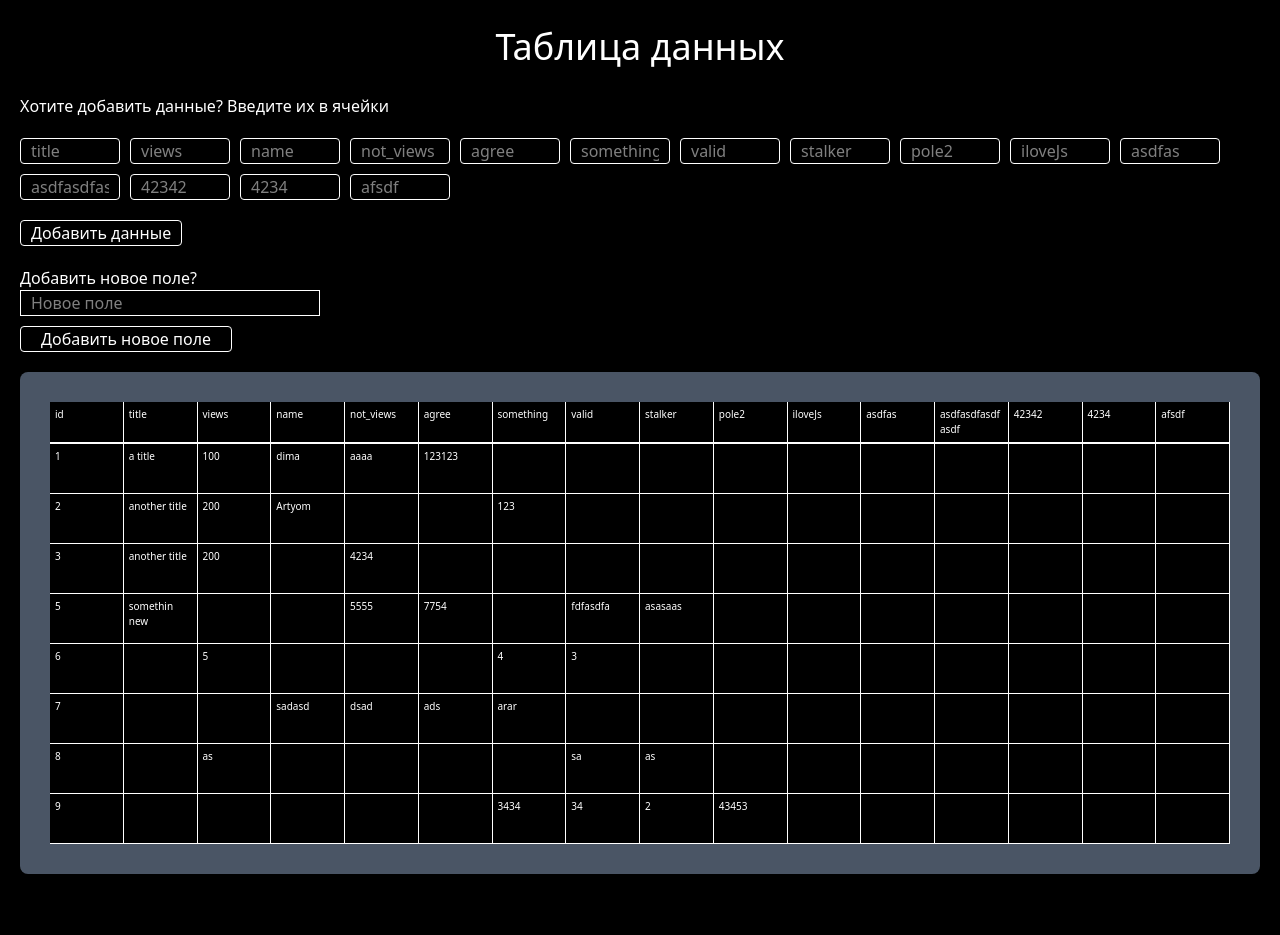
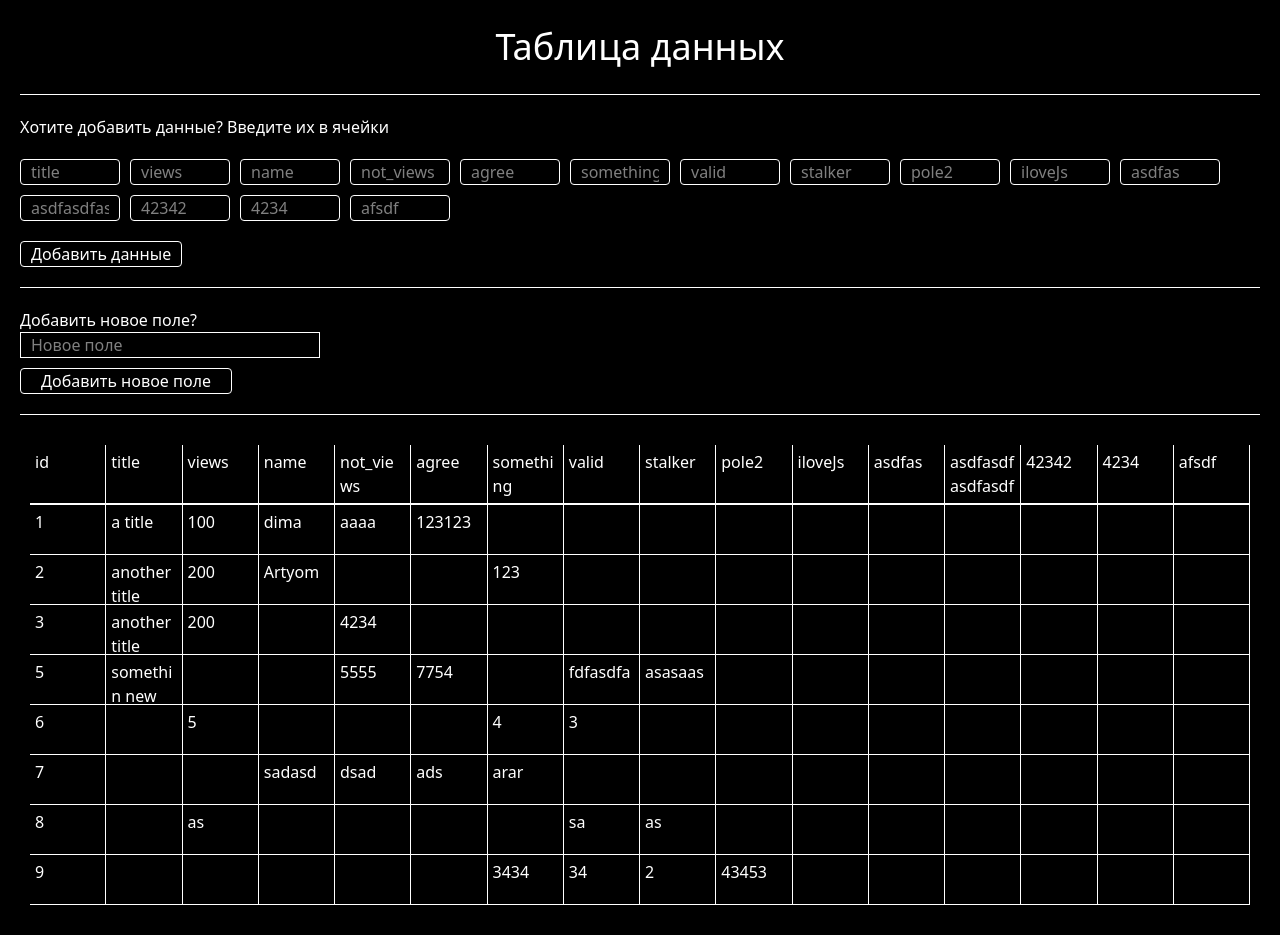
Before and after one commit to Medivero/anotheroneproject, a React (Vite) app: page / in a window 1280 px wide. Before the commit the page ends 894 px from the top, so only its background shows below. Built offline with nearby package versions, Linux system fonts and the light colour scheme; data requests are answered from the project's data file.

Commit message:
Adaptive styles

```diff
--- a/backend/db.json
+++ b/backend/db.json
@@ -104,6 +104,12 @@
     {
       "id": "19",
       "valid": "ф"
+    },
+    {
+      "id": "20"
+    },
+    {
+      "id": "21"
     }
   ]
 }
--- a/src/pages/MainPage/MainPage.tsx
+++ b/src/pages/MainPage/MainPage.tsx
@@ -3,6 +3,7 @@ import { getData } from "../../services/getData";
 import TableData from "../../widgets/table";
 import { useForm } from "react-hook-form";
 import postData from "../../services/postData";
+import Header from "../../widgets/Header";
 
 function ResolveData({setDbData, setKeys,setAddDataRequset}: any) {
   getData()
@@ -56,12 +57,12 @@ function MainPage() {
     newKeys.push(pole);
     setKeys(newKeys);
   };
+
   return (
     <>
       <div className="p-[20px] flex flex-col gap-[20px]">
-        <div className="w-full flex justify-center">
-          <span className="text-[36px]">Таблица данных</span>
-        </div>
+        <Header></Header>
+        <div className="border-b"></div>
         <span>Хотите добавить данные? Введите их в ячейки</span>
         <div className="flex gap-[20px]">
           {keys ? (
@@ -92,9 +93,12 @@ function MainPage() {
               </button>
             </form>
           ) : (
-            ""
+            <>
+            <div>Загрузка полей...</div>
+            </>
           )}
         </div>
+        <div className="border-b"></div>
         <div className="flex flex-col">
           <span>Добавить новое поле?</span>
           <form
@@ -113,8 +117,11 @@ function MainPage() {
             </button>
           </form>
         </div>
-        <div className="p-[30px] bg-gray-600 rounded-lg">
+        <div className="border-b "></div>
+        <div className="lg:p-[10px] rounded-lg">
+          {dbData ?
           <TableData dbData={dbData}></TableData>
+         : <span>Загрузка данных</span>}
         </div>
       </div>
     </>
--- /dev/null
+++ b/src/widgets/Header.tsx
@@ -0,0 +1,11 @@
+function Header(){
+    return(
+        <>
+        <div className="w-full flex justify-center">
+          <span className="text-[36px]">Таблица данных</span>
+        </div>
+        </>
+    )
+}
+
+export default Header;
--- a/src/widgets/table.tsx
+++ b/src/widgets/table.tsx
@@ -4,6 +4,7 @@ import "react-virtualized/styles.css";
 
 export default function TableData({ dbData }: { dbData: any[] }) {
   const [allKeys, setAllKeys] = useState<string[]>([]);
+  const [textSizeState,setTextSizeState] = useState(0);
 
   useEffect(() => {
     if (dbData) {
@@ -12,7 +13,17 @@ export default function TableData({ dbData }: { dbData: any[] }) {
       );
     }
   }, [dbData]);
-
+  useEffect(() => {
+    if (allKeys.length>13){
+      setTextSizeState(10)
+    }
+    else if (allKeys.length > 10){
+      setTextSizeState(12)
+    }
+    else if (allKeys.length > 5){
+      setTextSizeState(15)
+    }
+  },[allKeys])
   const Row = ({
     index,
     style,
@@ -26,8 +37,8 @@ export default function TableData({ dbData }: { dbData: any[] }) {
         {allKeys.map((key) => (
           <div
             key={key}
-            className="text-[10px]"
-            style={ { flex: 1, padding: "5px", borderRight: "1px solid",wordBreak:"break-word" }}
+            className={`text-[${textSizeState-3}px] lg:text-[${textSizeState}px] lg:p-[5px]`}
+            style={ { flex: 1, borderRight: "1px solid",wordBreak:"break-word" }}
           >
             {row[key]}
           </div>
@@ -48,8 +59,8 @@ export default function TableData({ dbData }: { dbData: any[] }) {
         {allKeys.map((key) => (
           <div
             key={key}
-            className="text-[10px]"
-            style={{ flex: 1, padding: "5px", borderRight: "1px solid",wordBreak:"break-word" }}
+            className={`text-[${textSizeState-3}px] lg:text-[${textSizeState}px] lg:p-[5px]`}
+            style={{ flex: 1, borderRight: "1px solid",wordBreak:"break-word" }}
           >
             {key}
           </div>
```
Also changed, not shown: 1 other file (tests, documents, lock files or other folders).
